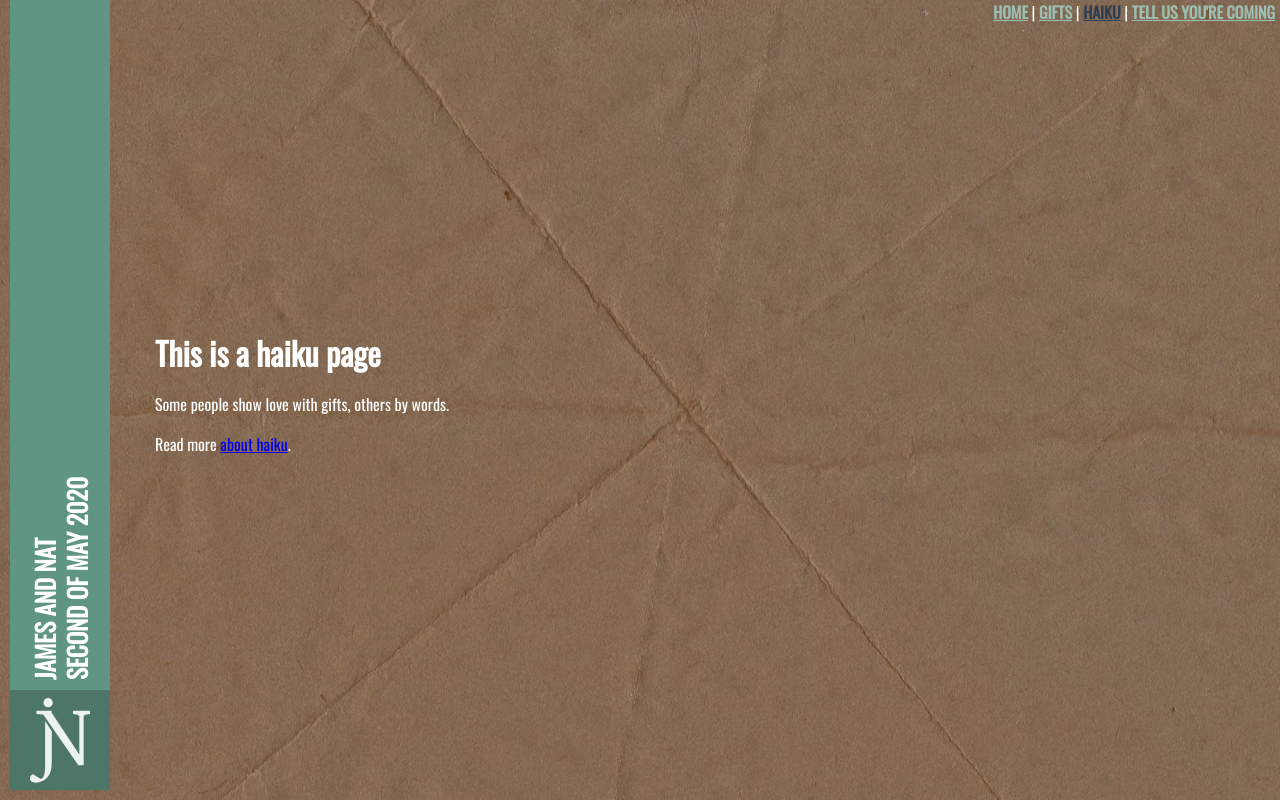
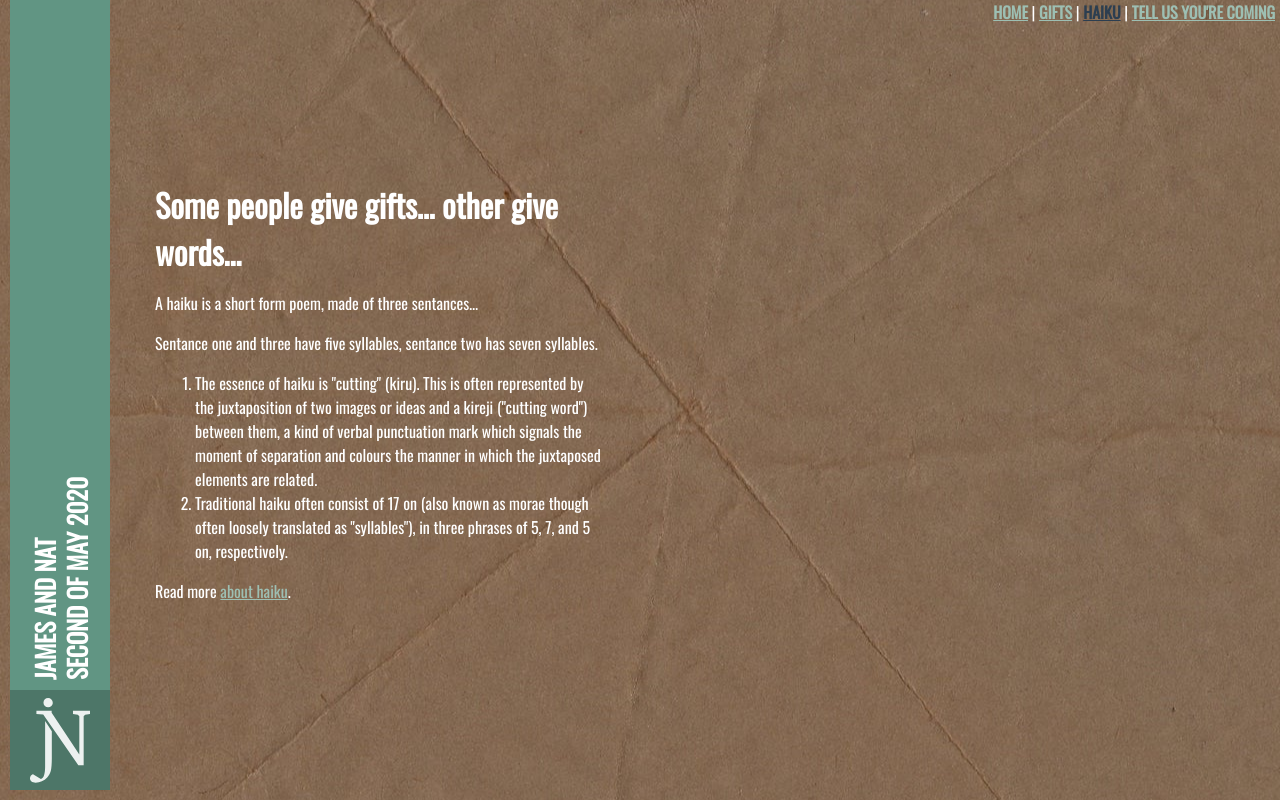
Before and after one commit to jamesdoc/second-of-may, a Vue app: page /haiku in a window 1280 px wide. Built offline with nearby package versions, Linux system fonts and the light colour scheme.

Commit message:
Link to gift list

```diff
--- a/src/styles/app.scss
+++ b/src/styles/app.scss
@@ -13,6 +13,7 @@ body {
 
 .centralContainer {
   margin: 85px 0 10px;
+  max-width: 450px;
 
   @media (min-height: 650px) {
     height: 100vh;
--- a/src/styles/restart.scss
+++ b/src/styles/restart.scss
@@ -14,3 +14,12 @@ h1, h2, h3, h4, h5, h6 {
   padding: 0;
   margin: 0;
 }
+
+a {
+  color: lighten($c-green, 20);
+  transition: color .2s;
+
+  &:hover {
+    color: $c-green;
+  }
+}
--- a/src/views/Gift.vue
+++ b/src/views/Gift.vue
@@ -1,8 +1,28 @@
 <template>
   <div class="centralContainer">
     <div class="gifts">
-      <h1>Nothing to see here...</h1>
-      <p>We're working on this...</p>
+      <h1>With love…</h1>
+      <p>Some people like to give presents… others like words. Take your pick:</p>
+
+      <h2>Words</h2>
+      <p>A haiku is a short form poem, made of three sentances…</p>
+      <p>Sentance one and three have five syllables, sentance two has seven syllables.</p>
+      <p><a href="https://en.wikipedia.org/wiki/Haiku" target="_blank">Read the rules</a> and have fun.</p>
+
+      <h2>Time</h2>
+      <p>Come and join us on the Second of May 2020.</p>
+      <p><router-link to="/rsvp">Let us know you're coming</router-link>.</p>
+
+      <h2>Service</h2>
+      <p>Maybe at some point we'll need help moving house, painting a room,
+        playing a game… Let us know you'll help.</p>
+
+      <h2>Touch</h2>
+      <p>Feel free to give Nat a hug the next time you see her, she'll appreciate that.</p>
+
+      <h2>Gifts</h2>
+      <p>If you want to buy us a gift, you can explore our <a href="https://www.weddingshop.com/Buy/View/68330">gift list</a>.</p>
+
     </div>
   </div>
 </template>
--- a/src/views/Haiku.vue
+++ b/src/views/Haiku.vue
@@ -1,8 +1,22 @@
 <template>
   <div class="centralContainer">
     <div class="about">
-      <h1>This is a haiku page</h1>
-      <p>Some people show love with gifts, others by words.</p>
+      <h1>Some people give gifts… other give words…</h1>
+
+      <p>A haiku is a short form poem, made of three sentances…</p>
+      <p>Sentance one and three have five syllables, sentance two has seven syllables.</p>
+
+      <ol>
+        <li>
+          The essence of haiku is "cutting" (kiru). This is often represented by the
+          juxtaposition of two images or ideas and a kireji ("cutting word") between
+          them, a kind of verbal punctuation mark which signals the moment of separation
+          and colours the manner in which the juxtaposed elements are related.</li>
+        <li>
+          Traditional haiku often consist of 17 on (also known as morae though often
+          loosely translated as "syllables"), in three phrases of 5, 7, and 5 on,
+          respectively.</li>
+      </ol>
       <p>Read more <a href="https://en.wikipedia.org/wiki/Haiku" target="_blank" rel="noopener">about haiku</a>.</p>
     </div>
   </div>
```
